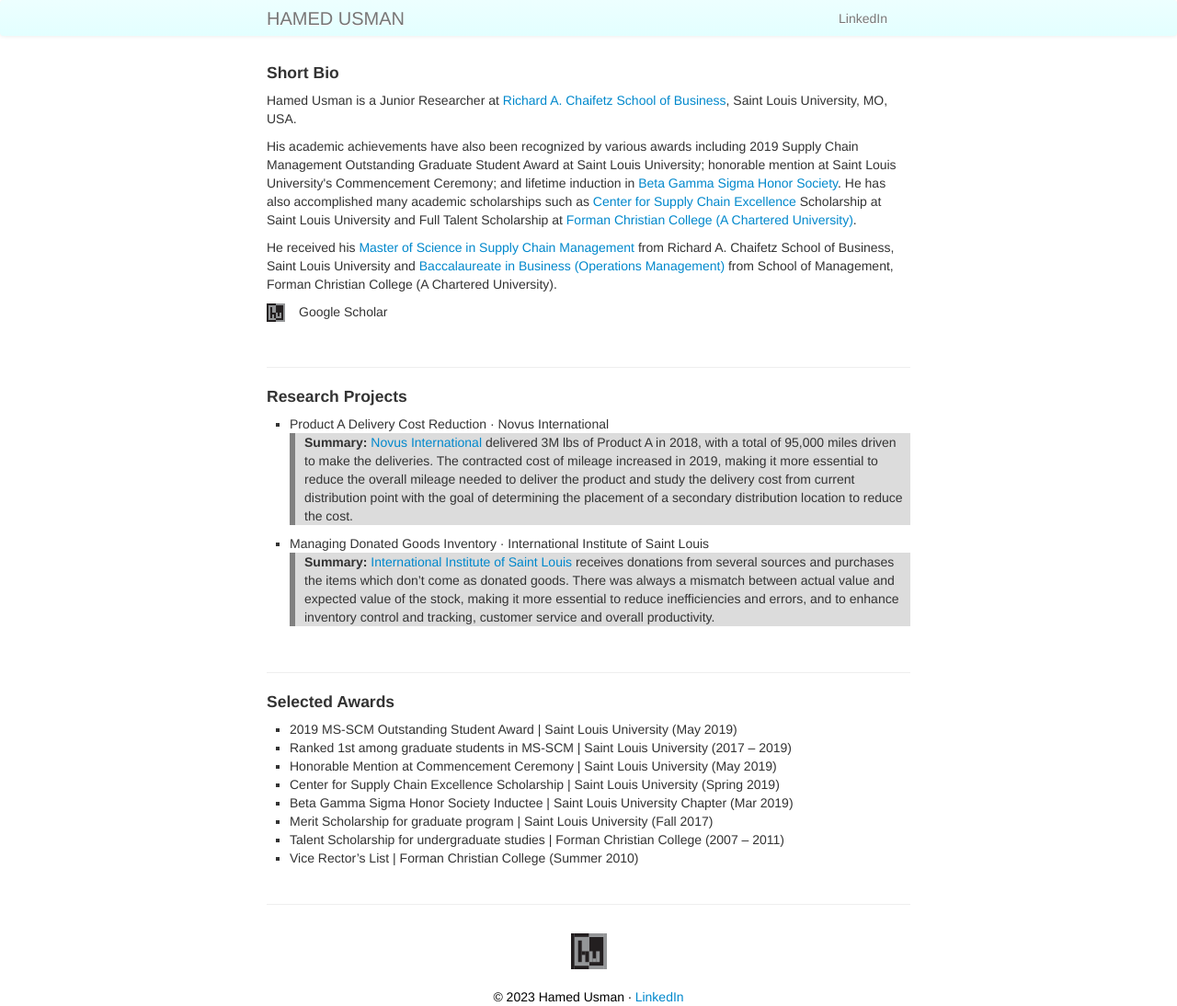
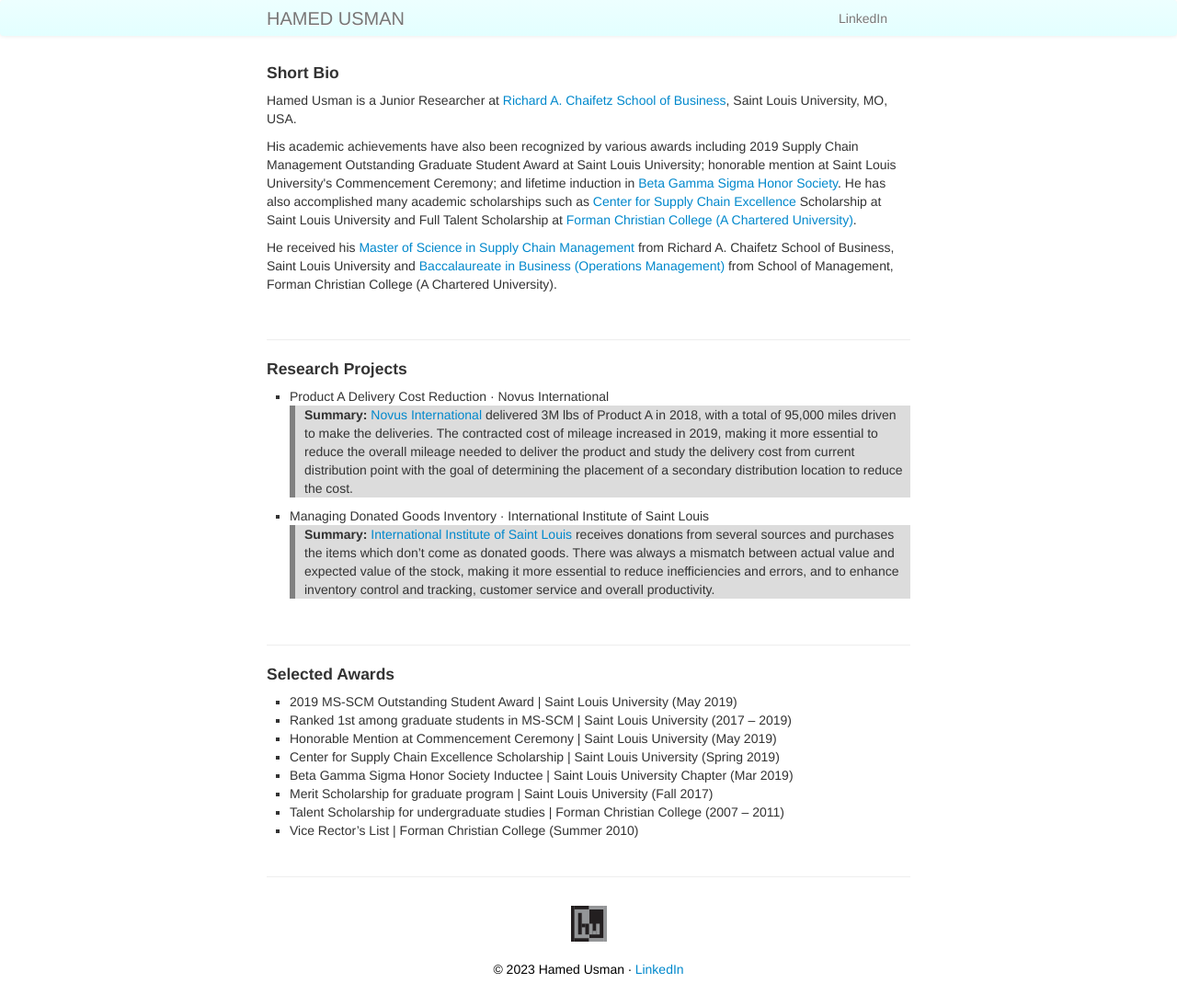
Before and after one commit to hamedusman/hamedusman.github.io, a Jekyll site: the page built from index.md, in a window 1280 px wide. Shown: the whole page at 92% size. Built offline with Jekyll 4.4.1, drawn with Linux system fonts in a browser that asks for light colours; after the commit the page ends 1064 px from its top, so only the background shows below that.

Commit message:
Update index.md

```diff
--- a/index.md
+++ b/index.md
@@ -8,8 +8,6 @@
 <p>Hamed Usman is a Junior Researcher at <a href="https://www.slu.edu/business">Richard A. Chaifetz School of Business</a>, Saint Louis University, MO, USA.</p>
 <p>His academic achievements have also been recognized by various awards including 2019 Supply Chain Management Outstanding Graduate Student Award at Saint Louis University; honorable mention at Saint Louis University's Commencement Ceremony; and lifetime induction in <a href="https://www.betagammasigma.org">Beta Gamma Sigma Honor Society</a>. He has also accomplished many academic scholarships such as <a href="https://www.slu.edu/business/centers/supply-chain-excellence/index.php">Center for Supply Chain Excellence</a> Scholarship at Saint Louis University and Full Talent Scholarship at <a href="https://www.fccollege.edu.pk">Forman Christian College (A Chartered University)</a>.</p>
 <p>He received his <a href="https://www.slu.edu/business/graduate/supply-chain-management">Master of Science in Supply Chain Management</a> from Richard A. Chaifetz School of Business, Saint Louis University and <a href="https://www.fccollege.edu.pk/baccalaureate-in-business/">Baccalaureate in Business (Operations Management)</a> from School of Management, Forman Christian College (A Chartered University).</p>
-
-<div id="icon"><img src="../assets/hu.svg"/></div> Google Scholar
 
 <br/>
 
```
